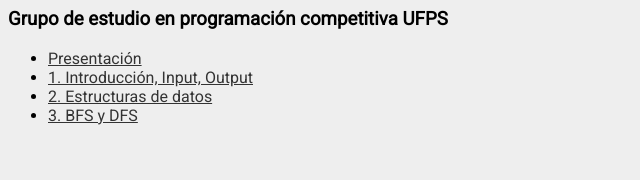
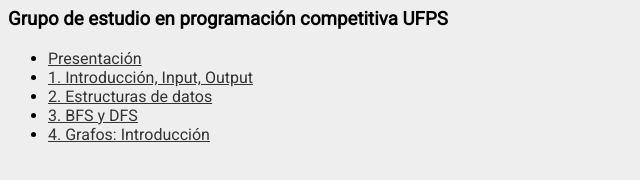
Before and after one commit to ProgramacionCompetitivaUFPS/slides, a plain HTML site: page index.html in a window 1280 px wide. Shown: the whole page, without its empty margins (0-640 px from the left). Drawn offline with Linux system fonts and the light colour scheme.

Commit message:
Actualización index

```diff
--- a/index.html
+++ b/index.html
@@ -35,6 +35,9 @@
 			<li>
 				<a href="./3-BFS y DFS/index.html">3. BFS y DFS</a>
 			</li>
+			<li>
+				<a href="./4-Grafos I/index.html">4. Grafos: Introducción</a>
+			</li>
 		</ul>
 	</body>
 </html>
```
